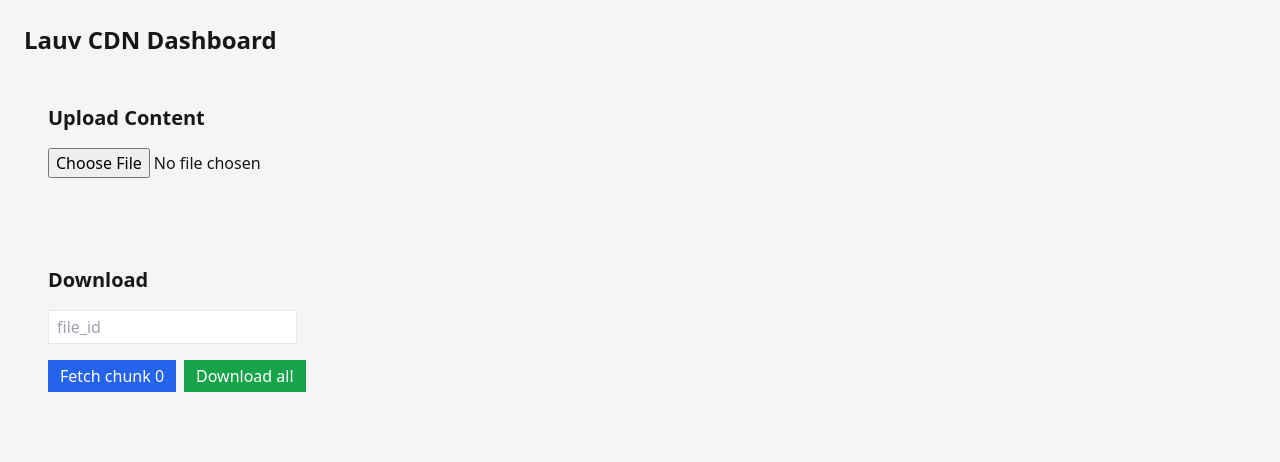
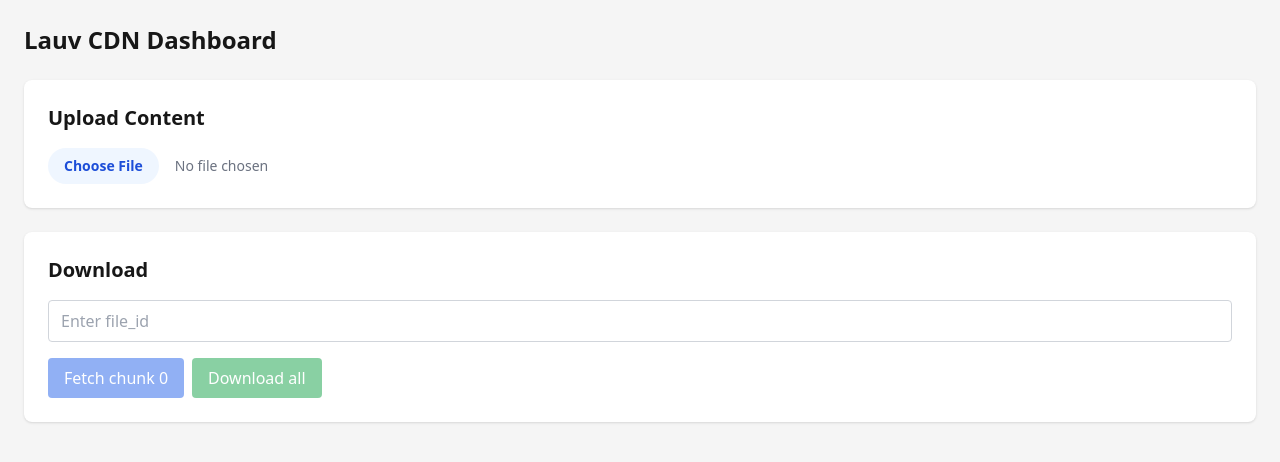
Before and after one commit to Itslavisha/Lauvcdn, a React (Vite) app in the folder frontend/: page / in a window 1280 px wide. Shown: the top 462 px of the page. Built offline with nearby package versions, Linux system fonts and the light colour scheme.

Commit message:
Fix Frontend UI Errors

```diff
--- /dev/null
+++ b/frontend/src/App.tsx
@@ -0,0 +1,17 @@
+import React from 'react'
+import UploadPage from './pages/Upload'
+import DownloadPage from './pages/Download'
+
+function App() {
+  return (
+    <div className="min-h-screen bg-neutral-100 text-neutral-900 dark:bg-neutral-900 dark:text-neutral-50">
+      <div className="p-6 space-y-6">
+        <h1 className="text-2xl font-bold">Lauv CDN Dashboard</h1>
+        <UploadPage />
+        <DownloadPage />
+      </div>
+    </div>
+  )
+}
+
+export default App
--- a/frontend/src/ic/agent.ts
+++ b/frontend/src/ic/agent.ts
@@ -1,22 +1,8 @@
 import { HttpAgent, Actor } from '@dfinity/agent'
-import { AuthClient } from '@dfinity/auth-client'
-
-export async function getIdentity() {
-  const auth = await AuthClient.create()
-  if (!(await auth.isAuthenticated())) {
-    await auth.login({
-      identityProvider: process.env.NODE_ENV === 'development'
-        ? `http://127.0.0.1:4943/?canisterId=${process.env.INTERNET_IDENTITY_CANISTER_ID}`
-        : 'https://identity.ic0.app'
-    })
-  }
-  return auth.getIdentity()
-}
 
 export async function getAgent(authenticated = false) {
-  const identity = authenticated ? await getIdentity() : undefined
   const host = import.meta.env.VITE_HOST || 'http://127.0.0.1:4943'
-  const agent = new HttpAgent({ identity, host })
+  const agent = new HttpAgent({ host })
 
   if (import.meta.env.VITE_DFX_NETWORK === 'local') {
     await agent.fetchRootKey()
--- a/frontend/src/main.tsx
+++ b/frontend/src/main.tsx
@@ -1,20 +1,7 @@
 import React from 'react'
 import { createRoot } from 'react-dom/client'
 import './styles.css'
-import UploadPage from './pages/Upload'
-import DownloadPage from './pages/Download'
-
-function App() {
-  return (
-    <div className="min-h-screen bg-neutral-100 text-neutral-900 dark:bg-neutral-900 dark:text-neutral-50">
-      <div className="p-6 space-y-6">
-        <h1 className="text-2xl font-bold">Lauv CDN Dashboard</h1>
-        <UploadPage />
-        <DownloadPage />
-      </div>
-    </div>
-  )
-}
+import App from './App'
 
 const root = createRoot(document.getElementById('root')!)
 root.render(<App />)
--- a/frontend/src/pages/Download.tsx
+++ b/frontend/src/pages/Download.tsx
@@ -6,35 +6,82 @@ const BASE = `https://${STORAGE_US_CANISTER_ID}.localhost:4943`
 export default function DownloadPage() {
   const [fileId, setFileId] = useState('')
   const [status, setStatus] = useState('')
+  const [isLoading, setIsLoading] = useState(false)
 
   async function fetchChunk() {
+    if (!fileId || isLoading) return
+
+    setIsLoading(true)
+    try {
       const url = `${BASE}/file/${encodeURIComponent(fileId)}?chunk=0`
       setStatus('Fetching chunk 0...')
       const res = await fetch(url)
       setStatus(`${res.status} ${res.statusText}`)
+    } catch (error) {
+      setStatus(`Error: ${error instanceof Error ? error.message : 'Unknown error'}`)
+    } finally {
+      setIsLoading(false)
+    }
   }
 
   async function fetchAll() {
+    if (!fileId || isLoading) return
+
+    setIsLoading(true)
+    try {
       const url = `${BASE}/file/${encodeURIComponent(fileId)}/download`
       setStatus('Downloading...')
       const res = await fetch(url)
+
+      if (!res.ok) {
+        setStatus(`Error: ${res.status} ${res.statusText}`)
+        return
+      }
+
       const blob = await res.blob()
       const a = document.createElement('a')
       a.href = URL.createObjectURL(blob)
       a.download = fileId
       a.click()
       setStatus('Downloaded')
+    } catch (error) {
+      setStatus(`Error: ${error instanceof Error ? error.message : 'Unknown error'}`)
+    } finally {
+      setIsLoading(false)
+    }
   }
 
   return (
-    <div className="p-6 space-y-4">
+    <div className="p-6 space-y-4 bg-white dark:bg-neutral-800 rounded-lg shadow">
       <h2 className="text-xl font-semibold">Download</h2>
-      <input className="border px-2 py-1" placeholder="file_id" value={fileId} onChange={e=>setFileId(e.target.value)} />
+      <input
+        className="w-full border border-gray-300 dark:border-neutral-600 px-3 py-2 rounded bg-white dark:bg-neutral-700"
+        placeholder="Enter file_id"
+        value={fileId}
+        onChange={e => setFileId(e.target.value)}
+        disabled={isLoading}
+      />
       <div className="space-x-2">
-        <button className="px-3 py-1 bg-blue-600 text-white" onClick={fetchChunk}>Fetch chunk 0</button>
-        <button className="px-3 py-1 bg-green-600 text-white" onClick={fetchAll}>Download all</button>
+        <button
+          className="px-4 py-2 bg-blue-600 text-white rounded hover:bg-blue-700 disabled:opacity-50"
+          onClick={fetchChunk}
+          disabled={!fileId || isLoading}
+        >
+          Fetch chunk 0
+        </button>
+        <button
+          className="px-4 py-2 bg-green-600 text-white rounded hover:bg-green-700 disabled:opacity-50"
+          onClick={fetchAll}
+          disabled={!fileId || isLoading}
+        >
+          Download all
+        </button>
       </div>
-      <div className="opacity-70">{status}</div>
+      {status && (
+        <div className="p-3 bg-gray-100 dark:bg-neutral-700 rounded text-sm">
+          {status}
+        </div>
+      )}
     </div>
   )
 }
--- a/frontend/src/pages/Upload.tsx
+++ b/frontend/src/pages/Upload.tsx
@@ -11,13 +11,17 @@ const STORAGE_US_CANISTER_ID = import.meta.env.VITE_STORAGE_US_CANISTER_ID || 'r
 
 export default function UploadPage() {
   const [status, setStatus] = useState('')
+  const [isUploading, setIsUploading] = useState(false)
 
   async function onUpload(e: React.ChangeEvent<HTMLInputElement>) {
     const file = e.target.files?.[0]
-    if (!file) return
+    if (!file || isUploading) return
+
+    setIsUploading(true)
     setStatus('Preparing...')
 
-    const actor = await getActor(STORAGE_US_CANISTER_ID, storageUsIDL, true)
+    try {
+      const actor = await getActor(STORAGE_US_CANISTER_ID, storageUsIDL, false)
 
       const chunkSize = 1024 * 1024 * 2
       const chunks = Math.ceil(file.size / chunkSize)
@@ -35,6 +39,7 @@ export default function UploadPage() {
         const buf = new Uint8Array(await part.arrayBuffer())
         const hash = await sha256(buf)
         await actor.put_chunk(fileId, i, [...buf], [...hash])
+        setStatus(`Uploading... ${Math.round((i + 1) / chunks * 100)}%`)
       }
 
       const meta = {
@@ -48,13 +53,28 @@ export default function UploadPage() {
       await actor.finalize_and_register(meta)
 
       setStatus(`Done. file_id=${fileId}`)
+    } catch (error) {
+      console.error('Upload error:', error)
+      setStatus(`Error: ${error instanceof Error ? error.message : 'Unknown error'}`)
+    } finally {
+      setIsUploading(false)
+    }
   }
 
   return (
-    <div className="p-6 space-y-4">
+    <div className="p-6 space-y-4 bg-white dark:bg-neutral-800 rounded-lg shadow">
       <h2 className="text-xl font-semibold">Upload Content</h2>
-      <input type="file" onChange={onUpload} />
-      <div className="opacity-70">{status}</div>
+      <input
+        type="file"
+        onChange={onUpload}
+        disabled={isUploading}
+        className="block w-full text-sm text-gray-500 file:mr-4 file:py-2 file:px-4 file:rounded-full file:border-0 file:text-sm file:font-semibold file:bg-blue-50 file:text-blue-700 hover:file:bg-blue-100"
+      />
+      {status && (
+        <div className="p-3 bg-gray-100 dark:bg-neutral-700 rounded text-sm">
+          {status}
+        </div>
+      )}
     </div>
   )
 }
--- a/frontend/vite.config.ts
+++ b/frontend/vite.config.ts
@@ -1,5 +1,4 @@
 import { defineConfig } from 'vite'
-import react from '@vitejs/plugin-react'
 import react from '@vitejs/plugin-react'
 
 export default defineConfig({
```
Lines whose indentation alone changed are shown as unchanged.
